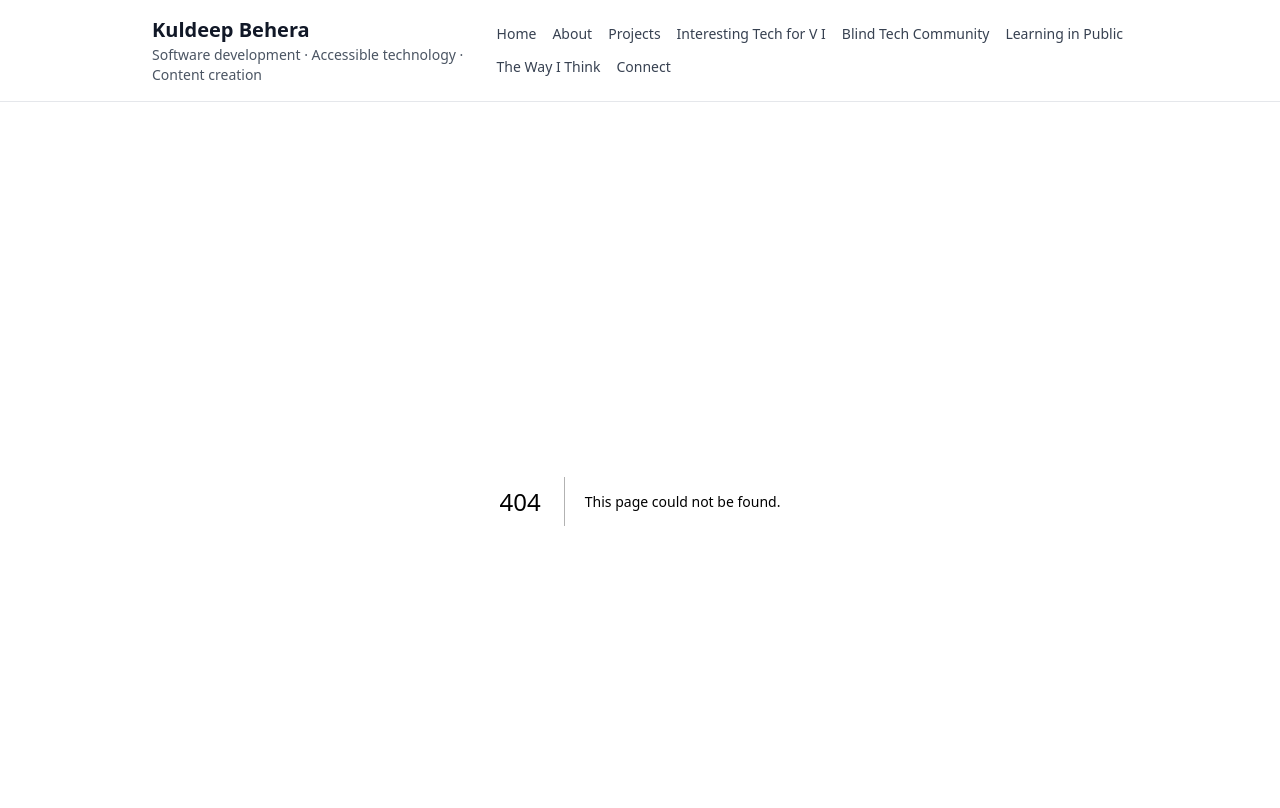
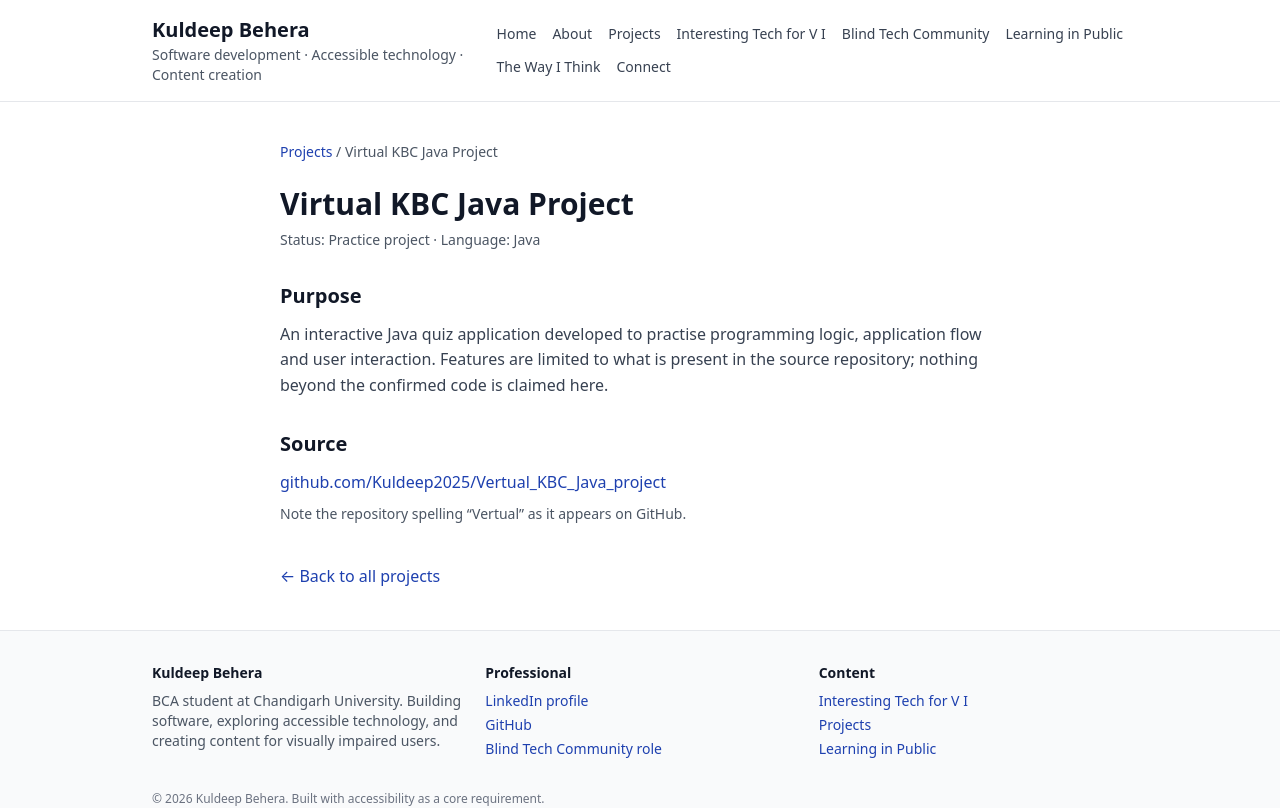
Before and after one commit to Kuldeep2025/kuldeep-behera-platform, a Next.js app: page /projects/virtual-kbc in a window 1280 px wide. Before the commit this address had no page. Shown: the top 808 px of the page. Built offline with nearby package versions, Linux system fonts and the light colour scheme.

Commit message:
Add Virtual KBC Java project page

```diff
--- /dev/null
+++ b/src/app/projects/virtual-kbc/page.tsx
@@ -0,0 +1,52 @@
+import type { Metadata } from "next";
+import Link from "next/link";
+
+export const metadata: Metadata = {
+  title: "Virtual KBC Java Project",
+  description: "Interactive Java quiz application developed for programming practice by Kuldeep Behera.",
+};
+
+export default function VirtualKbcPage() {
+  return (
+    <article className="mx-auto max-w-3xl px-4 py-10 sm:px-6">
+      <nav aria-label="Breadcrumb" className="mb-6 text-sm text-gray-600">
+        <Link href="/projects" className="text-brand-700 hover:underline focus:outline-none">
+          Projects
+        </Link>
+        <span aria-hidden="true"> / </span>
+        <span>Virtual KBC Java Project</span>
+      </nav>
+
+      <h1 className="text-3xl font-bold text-gray-900">Virtual KBC Java Project</h1>
+      <p className="mt-2 text-sm text-gray-600">Status: Practice project · Language: Java</p>
+
+      <section className="mt-8" aria-labelledby="purpose-heading">
+        <h2 id="purpose-heading" className="text-xl font-semibold text-gray-900">Purpose</h2>
+        <p className="mt-3 text-gray-700">
+          An interactive Java quiz application developed to practise programming logic, application flow and user interaction. Features are limited to what is present in the source repository; nothing beyond the confirmed code is claimed here.
+        </p>
+      </section>
+
+      <section className="mt-8" aria-labelledby="links-heading">
+        <h2 id="links-heading" className="text-xl font-semibold text-gray-900">Source</h2>
+        <p className="mt-3">
+          <a
+            href="https://github.com/Kuldeep2025/Vertual_KBC_Java_project"
+            className="font-medium text-brand-700 hover:underline focus:outline-none"
+            rel="noopener noreferrer"
+            target="_blank"
+          >
+            github.com/Kuldeep2025/Vertual_KBC_Java_project
+          </a>
+        </p>
+        <p className="mt-2 text-sm text-gray-600">Note the repository spelling “Vertual” as it appears on GitHub.</p>
+      </section>
+
+      <p className="mt-10">
+        <Link href="/projects" className="text-brand-700 hover:underline focus:outline-none">
+          ← Back to all projects
+        </Link>
+      </p>
+    </article>
+  );
+}
```
